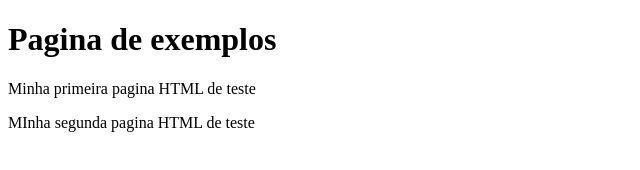
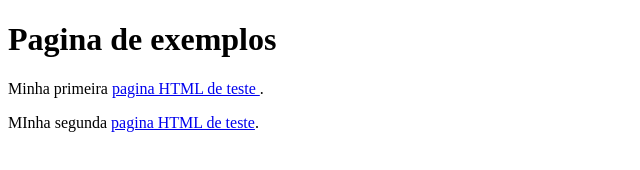
Before and after one commit to ufjf-dcc121/dcc121-2023-1-atv1-vitoriaalexandre, a plain HTML site: page index.html in a window 1280 px wide. Shown: the whole page, without its empty margins (0-640 px from the left). Drawn offline with Linux system fonts and the light colour scheme.

Commit message:
Adiciona links a pagina inicial

```diff
--- a/index.html
+++ b/index.html
@@ -9,8 +9,8 @@
 <body>
     <h1>Pagina de exemplos</h1>
 
-    <p>Minha primeira pagina HTML de teste</p>
-    <p>MInha segunda pagina HTML de teste</p>
+    <p>Minha primeira <a href="teste.html"> pagina HTML de teste </a>.</p>
+    <p>MInha segunda <a href="outra.html"> pagina HTML de teste</a>. </p>
 
 </body>
 </html>
```
